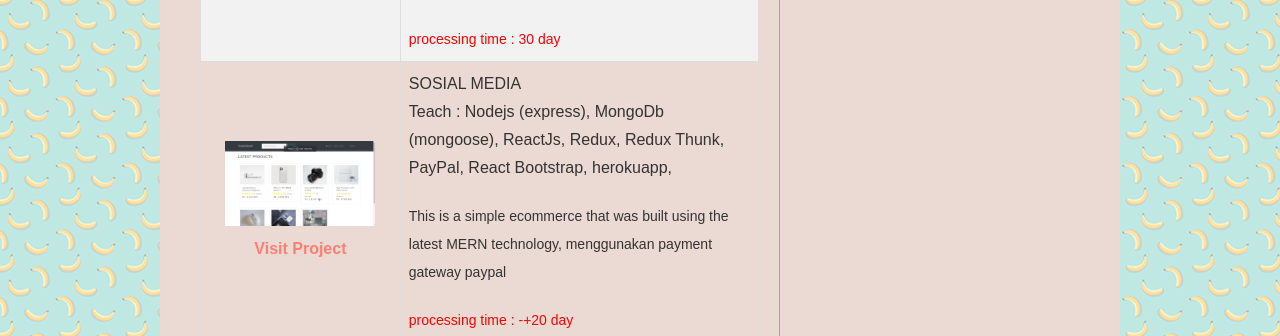
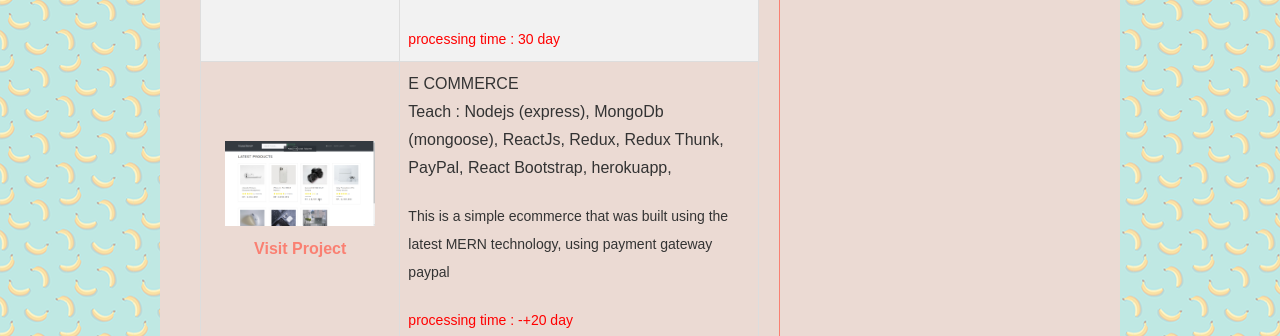
Before and after one commit to nurulcode/personal, a React (Create React App) app: page /projects in a window 1280 px wide. Shown: the part 741-1077 px from the top of the page. Built offline with nearby package versions, Linux system fonts and the light colour scheme.

Commit message:
factory description project ecommerce

```diff
--- a/src/core/Projects.js
+++ b/src/core/Projects.js
@@ -107,14 +107,14 @@ const Projects = () => {
                                 </a>
                             </td>
                             <td>
-                                <h5>SOSIAL MEDIA</h5>
+                                <h5>E COMMERCE</h5>
                                 <span>
                                     Teach : Nodejs (express), MongoDb
                                     (mongoose), ReactJs, Redux, Redux Thunk, PayPal,  React Bootstrap, herokuapp,
                                 </span>
                                 <p>
                                     This is a simple ecommerce that was
-                                    built using the latest MERN technology, menggunakan payment gateway paypal
+                                    built using the latest MERN technology, using payment gateway paypal
                                 </p>
                                 <p style={{ color: "red" }}>
                                     processing time : -+20 day
```
